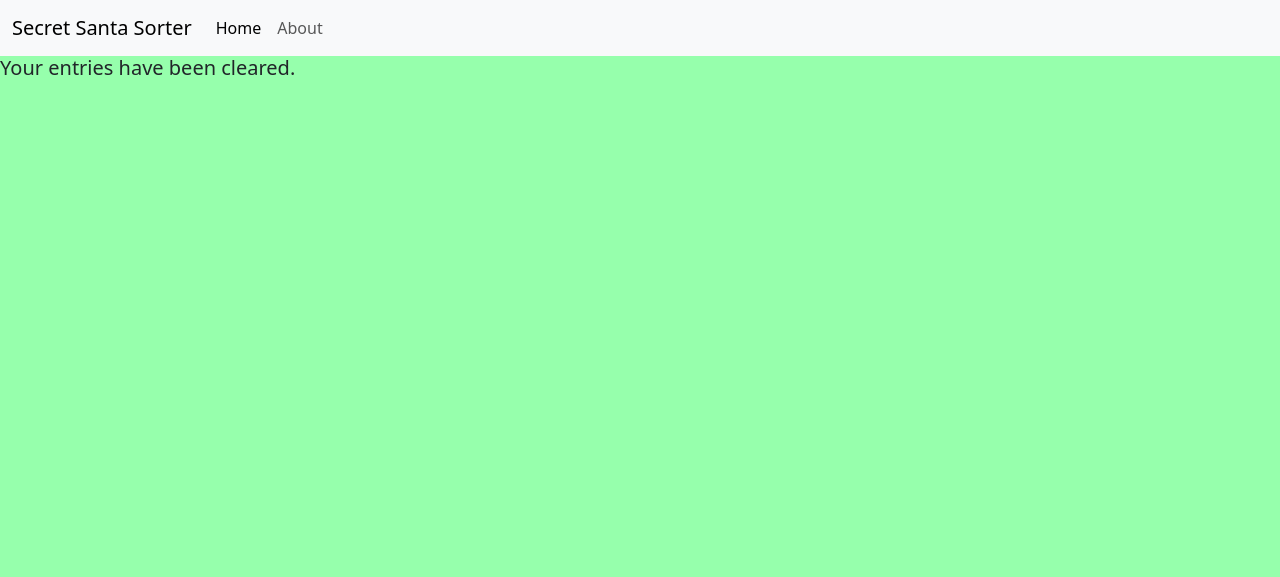
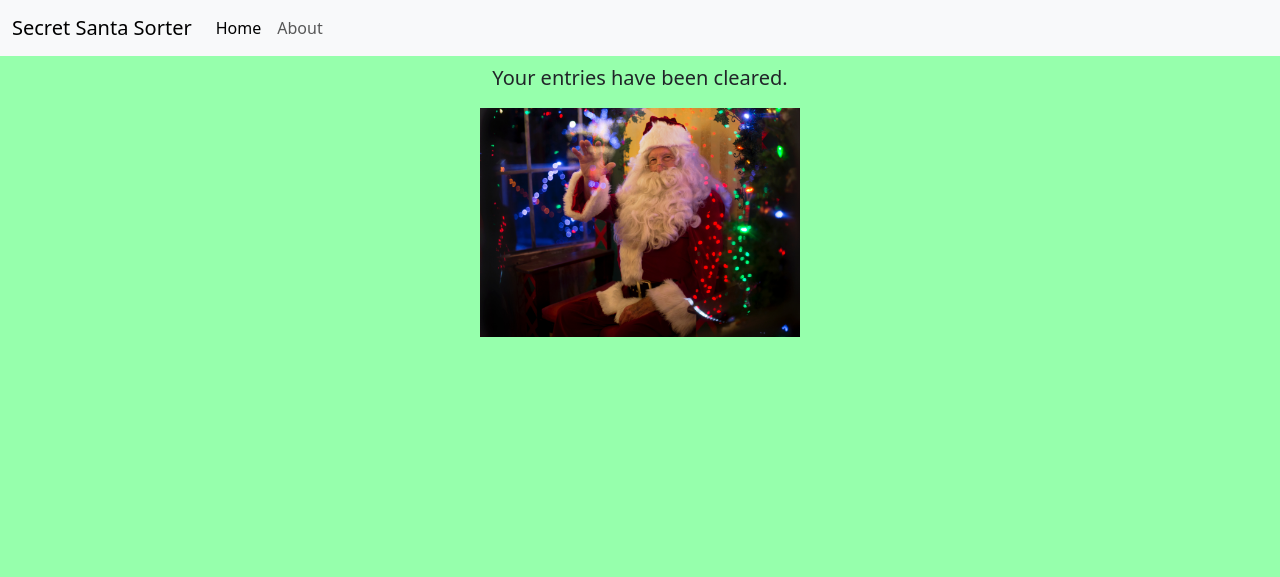
Before and after one commit to sjpoulin/secretsanta, a Flask app: page /clear in a window 1280 px wide. Shown: the top 577 px of the page. Run offline with Flask 3, Linux system fonts and the light colour scheme.

Commit message:
Add image for clear.html, add README.md, center text and images on .html files and submit form on index.html

```diff
--- a/static/styles.css
+++ b/static/styles.css
@@ -6,6 +6,20 @@ body {
     float: left;
     width: 25%;
     padding: 15px;
+}
+
+.header {
+    padding: 10px;
+    text-align: center;
+}
+
+.entry {
+    text-align: center;
+}
+
+.entries {
+    margin-left: auto;
+    margin-right: auto;
 }
 
 .imglink {
@@ -18,9 +32,7 @@ body {
     display: block;
     margin-left: auto;
     margin-right: auto;
-    height: 300px;
-    width: 300px;
-    margin: 12px 12px;
+    width: 25%;
 }
 
 /* credit for fixed footer dimensions: https://www.w3schools.com/howto/howto_css_fixed_footer.asp */
--- a/templates/about.html
+++ b/templates/about.html
@@ -12,6 +12,9 @@
     </p>
     <p>
         Santa image: "santa and his sleigh being pulled over by police on a snowy road", generated with Bing AI Image Generator</p>
+    </p>
+    <p>
+        Santa image: "Santa claus sitting beside lit tree photo" by <a href="https://unsplash.com/photos/santa-claus-sitting-beside-lit-tree-egV4ig2ZhpA">Tim Mossholder via Unsplash</a>
     </p>
     <table>
         <tr>
--- a/templates/clear.html
+++ b/templates/clear.html
@@ -2,7 +2,9 @@
 
 {% block main %}
 
-    <h5>Your entries have been cleared.</h5>
+    <h5 class="header">Your entries have been cleared.</h5>
+
+    <img class="santa" src="/static/images/santa_waving.jpg" alt="Santa claus sitting beside lit tree photo, by Tim Mossholder">
 
 {% endblock %}
 
--- a/templates/error.html
+++ b/templates/error.html
@@ -2,9 +2,9 @@
 
 {% block main %}
 
-    <h5>Error: Not enough names listed to sort.</h5>
+    <h5 class="header">Error: Not enough names listed to sort.</h5>
 
-    <img class ="santa" src="/static/images/santa_cops.jpg" alt="Santa and his sleigh being pulled over by police on a snowy road">
+    <img class="santa" src="/static/images/santa_cops.jpg" alt="Santa and his sleigh being pulled over by police on a snowy road">
 
 {% endblock %}
 
--- a/templates/index.html
+++ b/templates/index.html
@@ -2,15 +2,15 @@
 
 
 {% block main %}
-    <h5>Add an entry</h5>
-    <form action="/" method="post">
+    <h5 class="header">Add an entry</h5>
+    <form action="/" method="post" class="entry">
         <input autocomplete="off" autofocus name="name" placeholder="Name" type="text">
         <button type="submit">Add</button>
     </form>
 
     <!-- Table to list inputted names -->
     <div>
-        <table>
+        <table class="entries">
             <tbody>
                 {% for name in names %}
                     <tr>
```
Also changed, not shown: README.md (added), static/images/santa_waving.jpg (added).
